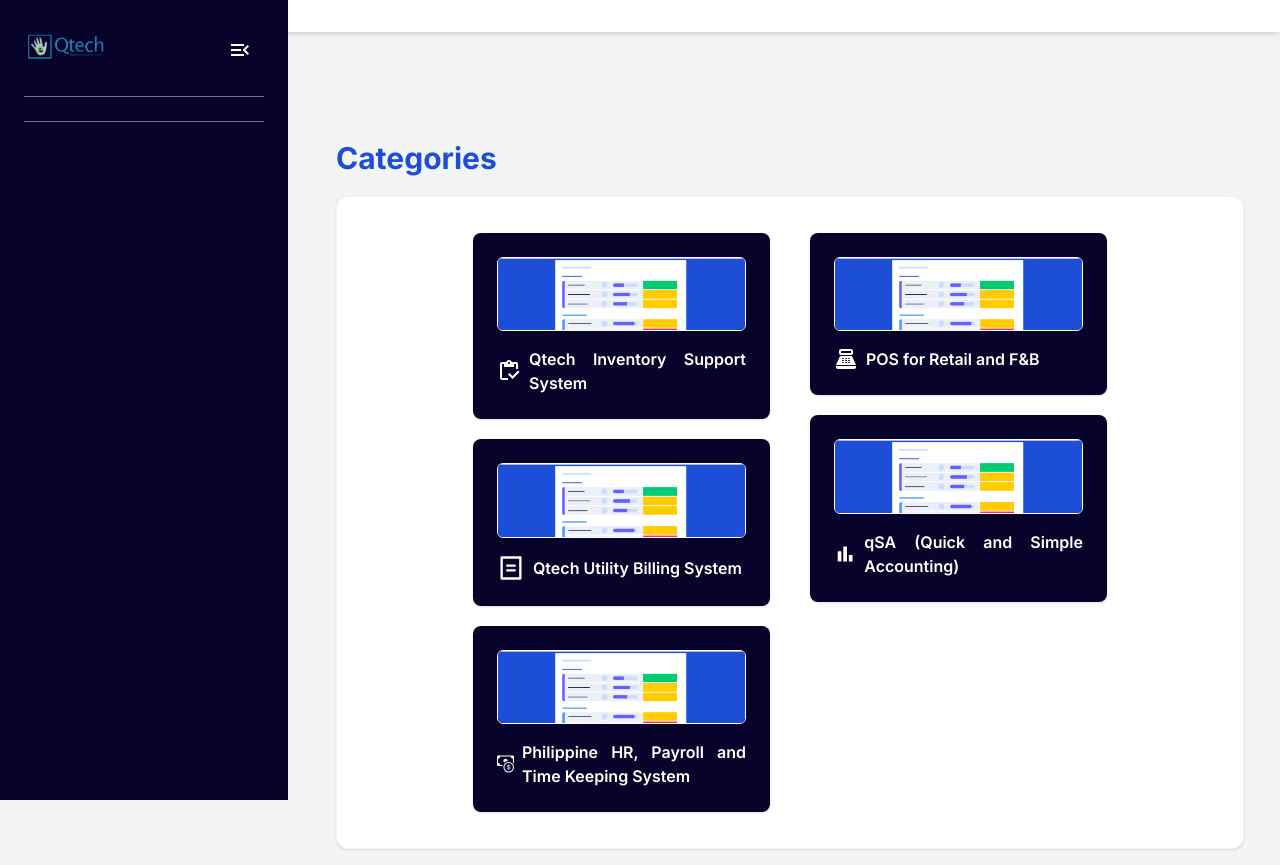
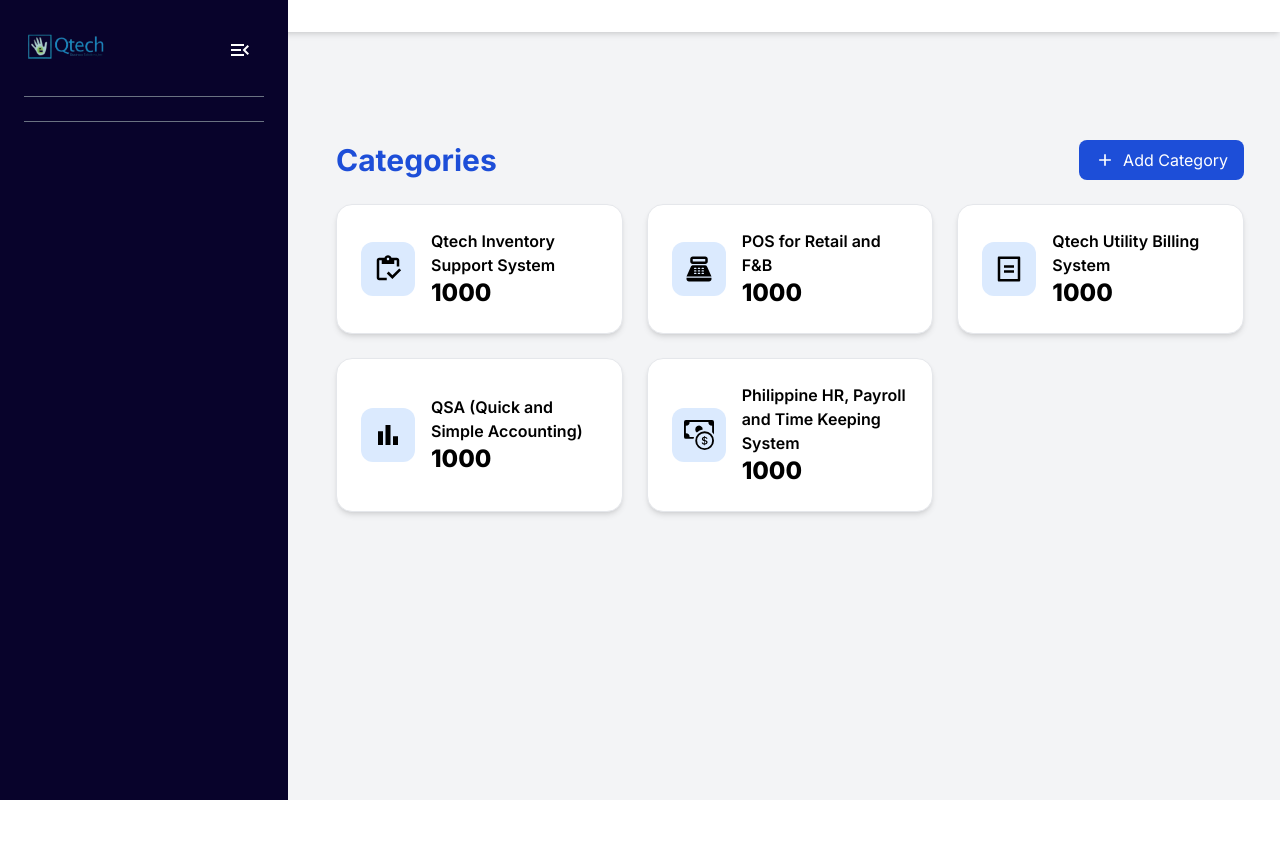
Before and after one commit to Renz-Eryll/Ticketing-System, a React (Vite) app in the folder frontend/: page /admin/ticketCategories in a window 1280 px wide. After the commit the page ends 800 px from the top, so only its background shows below. Built offline with nearby package versions, Linux system fonts and the light colour scheme.

Commit message:
TicketCategories

```diff
--- a/frontend/src/Pages/admin/TicketCategories.jsx
+++ b/frontend/src/Pages/admin/TicketCategories.jsx
@@ -1,28 +1,139 @@
-import React from "react";
+import React, { useState } from "react";
 import { useStateContext } from "../../contexts/ContextProvider";
 import { useNavigate } from "react-router-dom";
 import {
   MdOutlineInventory,
   MdBarChart,
   MdOutlinePointOfSale,
+  MdAdd,
 } from "react-icons/md";
-import { IoBuildOutline } from "react-icons/io5";
 import { RiBillLine } from "react-icons/ri";
 import { BsCashCoin } from "react-icons/bs";
-import categoryImage from "../../assets/categoryImage.png";
 import Layout from "../../layout/Layout";
+
+const categories = [
+  {
+    title: "Qtech Inventory Support System",
+    icon: <MdOutlineInventory className="text-3xl" />,
+    category: "Inventory Support",
+    // gradient: "from-blue-700 to-green-800",
+  },
+  {
+    title: "POS for Retail and F&B",
+    icon: <MdOutlinePointOfSale className="text-3xl" />,
+    category: "POS Retail",
+    // gradient: "from-blue-700 to-yellow-800",
+  },
+  {
+    title: "Qtech Utility Billing System",
+    icon: <RiBillLine className="text-3xl" />,
+    category: "Utility Billing",
+    // gradient: "from-pink-700 to-green-800",
+  },
+  {
+    title: "QSA (Quick and Simple Accounting)",
+    icon: <MdBarChart className="text-3xl" />,
+    category: "Accounting System",
+    // gradient: "from-green-700 to-gray-800",
+  },
+  {
+    title: "Philippine HR, Payroll and Time Keeping System",
+    icon: <BsCashCoin className="text-3xl" />,
+    category: "HR Payroll System",
+    // gradient: "from-blue-700 to-green-800",
+  },
+];
+
+const AddCategoryModal = ({ isOpen, onClose, onAdd }) => {
+  const [formData, setFormData] = useState({
+    title: '',
+    category: '',
+  });
+
+  const handleSubmit = (e) => {
+    e.preventDefault();
+    onAdd({
+      ...formData,
+      gradient: 'from-blue-700 to-green-800'
+    });
+    setFormData({
+      title: '',
+      category: '',
+    });
+    onClose();
+  };
+
+  if (!isOpen) return null;
+
+  return (
+    <div className="fixed inset-0 bg-blue bg-opacity-50 flex items-center justify-center z-50">
+      <div className="bg-white rounded-lg p-6 w-full max-w-md">
+        <h2 className="text-2xl font-bold text-gray-800 mb-4">Add New Category</h2>
+        <form onSubmit={handleSubmit}>
+          <div className="mb-4">
+            <label className="block text-gray-700 text-sm font-bold mb-2">
+              Title
+            </label>
+            <input
+              type="text"
+              value={formData.title}
+              onChange={(e) => setFormData({ ...formData, title: e.target.value })}
+              className="w-full px-3 py-2 border rounded-lg focus:outline-none focus:ring-2 focus:ring-blue-500"
+              required
+            />
+          </div>
+          <div className="mb-6">
+            <label className="block text-gray-700 text-sm font-bold mb-2">
+              Category
+            </label>
+            <input
+              type="text"
+              value={formData.category}
+              onChange={(e) => setFormData({ ...formData, category: e.target.value })}
+              className="w-full px-3 py-2 border rounded-lg focus:outline-none focus:ring-2 focus:ring-blue-500"
+              required
+            />
+          </div>
+          <div className="flex justify-end gap-3">
+            <button
+              type="button"
+              onClick={onClose}
+              className="px-4 py-2 text-gray-600 hover:text-gray-800"
+            >
+              Cancel
+            </button>
+            <button
+              type="submit"
+              className="px-4 py-2 bg-[#1D4ED8] text-white rounded-lg hover:bg-[#1E40AF]"
+            >
+              Add Category
+            </button>
+          </div>
+        </form>
+      </div>
+    </div>
+  );
+};
 
 export const TicketCategories = () => {
   const { activeMenu, user, login } = useStateContext();
   const navigate = useNavigate();
+  const [isAddModalOpen, setIsAddModalOpen] = useState(false);
+  const [categoriesList, setCategoriesList] = useState(categories);
 
-  // Redirect if not logged in
   if (!login && !user) {
     return <navigate to="/" />;
   }
 
   const handleCategoryClick = (category) => {
     navigate("/admin/tickets", { state: { category } });
+  };
+
+  const handleAddCategory = (newCategory) => {
+    setCategoriesList([...categoriesList, {
+      ...newCategory,
+      icon: <MdOutlineInventory className="text-3xl" />,
+    }]);
   };
 
   return (
@@ -32,105 +143,40 @@
           activeMenu ? "lg:pl-75" : "lg:pl-25"
         }`}
       >
-        <div className="flex gap-2">
+        <div className="flex justify-between items-center mb-6">
           <div className="text-3xl font-bold text-[#1D4ED8]">Categories</div>
-          <div></div>
+          <button
+            onClick={() => setIsAddModalOpen(true)}
+            className="flex items-center gap-2 px-4 py-2 bg-[#1D4ED8] text-white rounded-lg hover:bg-[#1E40AF] transition-colors"
+          >
+            <MdAdd className="text-xl" />
+            Add Category
+          </button>
         </div>
 
-        <div className="mt-5 p-4 border border-gray-100 shadow-sm rounded-xl bg-white">
-          <div className="mt-5 px-5 xl:px-30">
-            <div className="flex flex-col md:flex-row gap-10 w-full justify-between">
-              <div className="w-full md:w-1/2 max-w-sm flex flex-col gap-5">
-                <div
-                  className="bg-[#08032B] rounded-lg text-white p-6 shadow w-full hover:bg-[#08032B]/90 cursor-pointer transition-all duration-300 flex flex-col items-center gap-4"
-                  onClick={() => handleCategoryClick("Inventory Support")}
-                >
-                  <img
-                    src={categoryImage}
-                    alt="image"
-                    className="border border-white rounded-md object-contain"
-                  />
-                  <div className="flex items-center gap-2 w-full">
-                    <MdOutlineInventory className="w-7 h-7" />
-                    <p className="text-md font-semibold text-justify">
-                      Qtech Inventory Support System
-                    </p>
-                  </div>
-                </div>
-
-                <div
-                  className="bg-[#08032B] rounded-lg text-white p-6 shadow w-full hover:bg-[#08032B]/90 cursor-pointer transition-all duration-300 flex flex-col items-center gap-4"
-                  onClick={() => handleCategoryClick("Utility Billing")}
-                >
-                  <img
-                    src={categoryImage}
-                    alt="image"
-                    className="border border-white rounded-md object-contain"
-                  />
-                  <div className="flex items-center gap-2 w-full">
-                    <RiBillLine className="w-7 h-7" />
-                    <p className="text-md font-semibold text-justify">
-                      Qtech Utility Billing System
-                    </p>
-                  </div>
-                </div>
-
-                <div
-                  className="bg-[#08032B] rounded-lg mb-5 text-white p-6 shadow w-full hover:bg-[#08032B]/90 cursor-pointer transition-all duration-300 flex flex-col items-center gap-4"
-                  onClick={() => handleCategoryClick("HR Payroll System")}
-                >
-                  <img
-                    src={categoryImage}
-                    alt="image"
-                    className="border border-white rounded-md object-contain"
-                  />
-                  <div className="flex items-center gap-2 w-full">
-                    <BsCashCoin className="w-7 h-7" />
-                    <p className="text-md font-semibold text-justify">
-                      Philippine HR, Payroll and Time Keeping System
-                    </p>
-                  </div>
-                </div>
+        <div className="grid grid-cols-1 md:grid-cols-2 xl:grid-cols-3 gap-6">
+          {categoriesList.map((item, index) => (
+            <div
+              key={index}
+              className="bg-white rounded-2xl shadow-md border border-gray-200 p-6 flex items-center gap-4 min-w-[250px]"
+              onClick={() => handleCategoryClick(item.category)}
+            >
+              <div className="rounded-xl bg-blue-100 p-3">
+                {item.icon}
               </div>
-
-              <div className="-full md:w-1/2 max-w-sm flex flex-col gap-5">
-                <div
-                  className="bg-[#08032B] rounded-lg text-white p-6 shadow w-full hover:bg-[#08032B]/90 cursor-pointer transition-all duration-300 flex flex-col items-center gap-4"
-                  onClick={() => handleCategoryClick("POS Retail")}
-                >
-                  <img
-                    src={categoryImage}
-                    alt="image"
-                    className="border border-white rounded-md object-contain"
-                  />
-                  <div className="flex items-center gap-2 w-full">
-                    <MdOutlinePointOfSale className="w-6 h-6" />
-                    <p className="text-md font-semibold text-justify">
-                      POS for Retail and F&B
-                    </p>
-                  </div>
-                </div>
-
-                <div
-                  className="bg-[#08032B] rounded-lg text-white p-6 shadow w-full hover:bg-[#08032B]/90 cursor-pointer transition-all duration-300 flex flex-col items-center gap-4"
-                  onClick={() => handleCategoryClick("Accounting System")}
-                >
-                  <img
-                    src={categoryImage}
-                    alt="image"
-                    className="border border-white rounded-md object-contain"
-                  />
-                  <div className="flex items-center gap-2 w-full">
-                    <MdBarChart className="w-7 h-7" />
-                    <p className="text-md font-semibold text-justify">
-                      qSA (Quick and Simple Accounting)
-                    </p>
-                  </div>
-                </div>
+              <div>
+                <div className="text-black font-semibold">{item.title}</div>
+                <div className="text-2xl font-extrabold text-black">1000</div>
               </div>
             </div>
-          </div>
+          ))}
         </div>
+
+        <AddCategoryModal
+          isOpen={isAddModalOpen}
+          onClose={() => setIsAddModalOpen(false)}
+          onAdd={handleAddCategory}
+        />
       </div>
     </Layout>
   );
```
Also changed, not shown: frontend/src/components/Navbar.jsx (line endings or trailing spaces).
